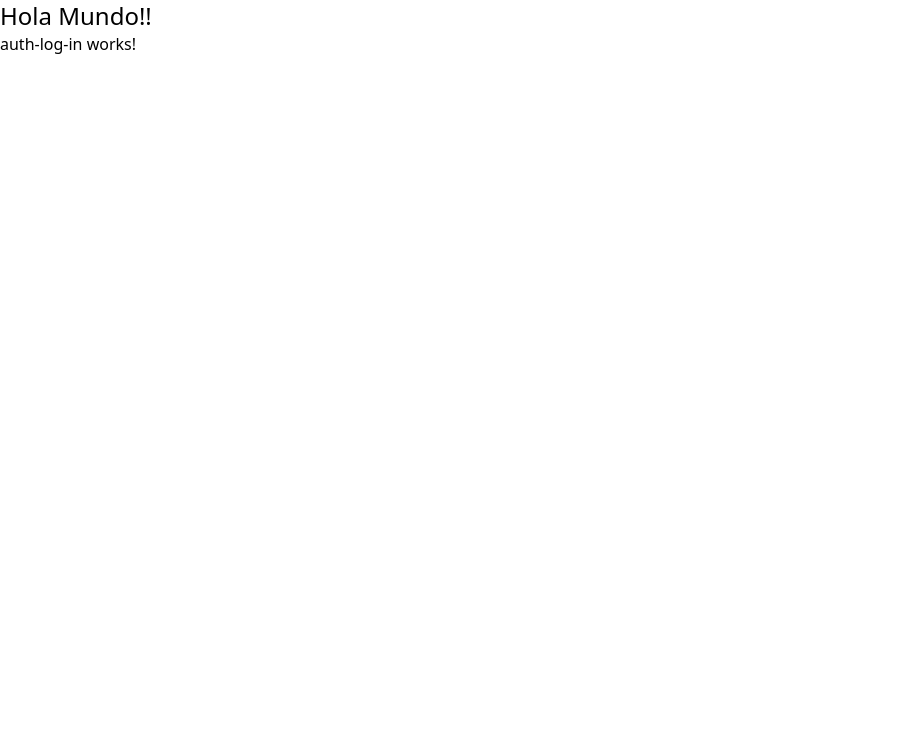
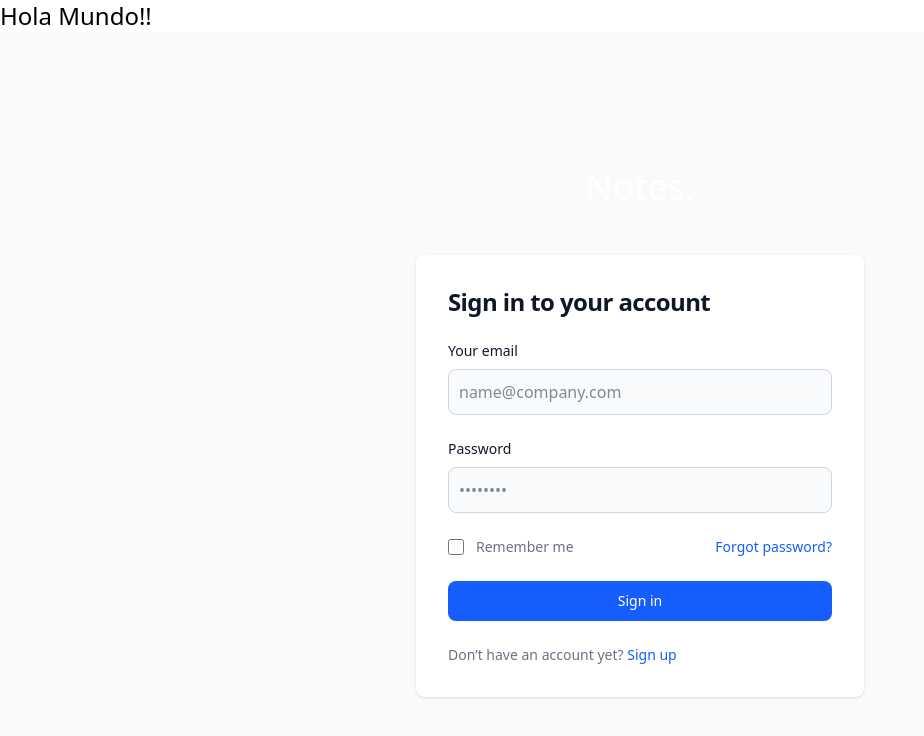
Before and after one commit to MateoRiosd93/angular-supabase-notes, an Angular app: page /auth/log-in in a window 1280 px wide. Shown: the top 736 px of the page, without its empty margins (0-924 px from the left). Built offline with nearby package versions, Linux system fonts and the light colour scheme.

Commit message:
feature(login): Se crea componente login utilizando componentes de flowbite

```diff
--- /dev/null
+++ b/src/app/auth/features/auth-log-in/auth-log-in.component.html
@@ -0,0 +1,51 @@
+<section class="bg-gray-50 dark:bg-gray-900">
+    <div class="flex flex-col items-center justify-center px-6 py-8 mx-auto md:h-screen lg:py-0">
+        <h1 class="text-4xl text-white font-light mb-12">Notes.</h1>
+        <div
+            class="w-full bg-white rounded-lg shadow dark:border md:mt-0 sm:max-w-md xl:p-0 dark:bg-gray-800 dark:border-gray-700">
+            <div class="p-6 space-y-4 md:space-y-6 sm:p-8">
+                <h1 class="text-xl font-bold leading-tight tracking-tight text-gray-900 md:text-2xl dark:text-white">
+                    Sign in to your account
+                </h1>
+                <form class="space-y-4 md:space-y-6" action="#">
+                    <div>
+                        <label for="email" class="block mb-2 text-sm font-medium text-gray-900 dark:text-white">Your
+                            email</label>
+                        <input type="email" name="email" id="email"
+                            class="bg-gray-50 border border-gray-300 text-gray-900 rounded-lg focus:ring-blue-600 focus:border-blue-600 block w-full p-2.5 dark:bg-gray-700 dark:border-gray-600 dark:placeholder-gray-400 dark:text-white dark:focus:ring-blue-500 dark:focus:border-blue-500"
+                            placeholder="name@company.com" required="">
+                    </div>
+                    <div>
+                        <label for="password"
+                            class="block mb-2 text-sm font-medium text-gray-900 dark:text-white">Password</label>
+                        <input type="password" name="password" id="password" placeholder="••••••••"
+                            class="bg-gray-50 border border-gray-300 text-gray-900 rounded-lg focus:ring-blue-600 focus:border-blue-600 block w-full p-2.5 dark:bg-gray-700 dark:border-gray-600 dark:placeholder-gray-400 dark:text-white dark:focus:ring-blue-500 dark:focus:border-blue-500"
+                            required="">
+                    </div>
+                    <div class="flex items-center justify-between">
+                        <div class="flex items-start">
+                            <div class="flex items-center h-5">
+                                <input id="remember" aria-describedby="remember" type="checkbox"
+                                    class="w-4 h-4 border border-gray-300 rounded bg-gray-50 focus:ring-3 focus:ring-blue-300 dark:bg-gray-700 dark:border-gray-600 dark:focus:ring-blue-600 dark:ring-offset-gray-800"
+                                    required="">
+                            </div>
+                            <div class="ml-3 text-sm">
+                                <label for="remember" class="text-gray-500 dark:text-gray-300">Remember me</label>
+                            </div>
+                        </div>
+                        <a href="#"
+                            class="text-sm font-medium text-blue-600 hover:underline dark:text-blue-500">Forgot
+                            password?</a>
+                    </div>
+                    <button type="submit"
+                        class="w-full text-white bg-blue-600 hover:bg-blue-700 focus:ring-4 focus:outline-none focus:ring-blue-300 font-medium rounded-lg text-sm px-5 py-2.5 text-center dark:bg-blue-600 dark:hover:bg-blue-700 dark:focus:ring-blue-800">Sign
+                        in</button>
+                    <p class="text-sm font-light text-gray-500 dark:text-gray-400">
+                        Don’t have an account yet? <a routerLink="/auth/sign-up"
+                            class="font-medium text-blue-600 hover:underline dark:text-blue-500">Sign up</a>
+                    </p>
+                </form>
+            </div>
+        </div>
+    </div>
+</section>
--- a/src/app/auth/features/auth-log-in/auth-log-in.component.ts
+++ b/src/app/auth/features/auth-log-in/auth-log-in.component.ts
@@ -1,13 +1,10 @@
 import { Component } from '@angular/core';
+import { RouterLink } from '@angular/router';
 
 @Component({
   selector: 'app-auth-log-in',
-  imports: [],
-  template: `
-    <p>
-      auth-log-in works!
-    </p>
-  `,
+  imports: [RouterLink],
+  templateUrl: './auth-log-in.component.html',
   styleUrl: './auth-log-in.component.css'
 })
 export default class AuthLogInComponent {
```
Also changed, not shown: 1 other file (tests, documents, lock files or other folders).
